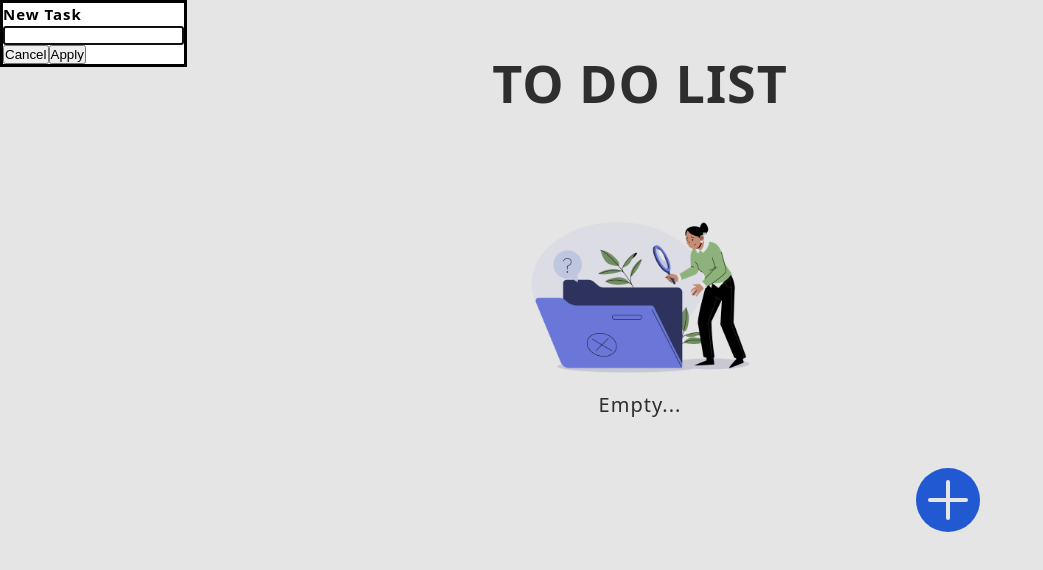
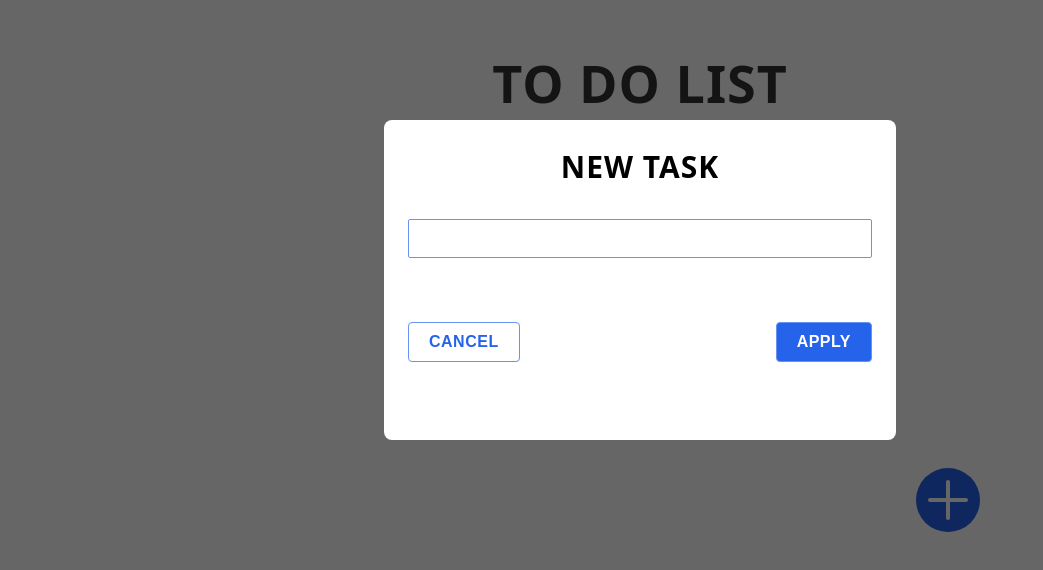
Before and after one commit to thesubodh1/To-Do-App, a React (Vite) app: page / in a window 1280 px wide. Both pictures are taken after a click on the button 948 px from the left and 501 px from the top of the page. Shown: the top 570 px of the page, without its empty margins (0-1043 px from the left). Built offline with nearby package versions, Linux system fonts and the light colour scheme.

Commit message:
new task added and console logged

```diff
--- a/src/App.jsx
+++ b/src/App.jsx
@@ -1,4 +1,4 @@
-import { useState,useRef } from "react";
+import { useState, useRef } from "react";
 
 import "./App.css";
 import Header from "./components/Header";
@@ -9,18 +9,32 @@ import AddNewTask from "./components/AddNewTask";
 
 function App() {
   const modal = useRef();
-  const [task,setTask] = useState([]);
+  const [task, setTask] = useState([]);
 
-  function handleAddNewTask(){
+  function handleAddNewTask() {
     modal.current.open();
   }
+
+  function handleCancel() {
+    modal.current.close();
+  }
+
+  function handleConfirm(newTask){
+      setTask((previousTasks) => {
+          return [...previousTasks,newTask]
+      })
+  }
+
+  console.log(task)
   return (
-    <>
-      <Modal ref={modal}><AddNewTask/></Modal>
+    <main>
+      <Modal ref={modal}>
+        <AddNewTask onCancel={handleCancel} onConfirm={handleConfirm}/>
+      </Modal>
       <Header />
-      {task.length == 0 ? <EmptyScreen /> : "New Tasks"}
-      <AddButton onAdd={handleAddNewTask}/>
-    </>
+      <EmptyScreen />
+      <AddButton onAdd={handleAddNewTask} />
+    </main>
   );
 }
 
--- a/src/components/AddNewTask.jsx
+++ b/src/components/AddNewTask.jsx
@@ -1,13 +1,29 @@
-export default function AddNewTask(){
-    return(
-        <div className="new-task">
-            <h2 className="heading-secondary">New Task</h2>
-            <input type="text" />
+import { useRef } from "react";
 
-            <div className="task-btns">
-                <button>Cancel</button>
-                <button>Apply</button>
-            </div>
-        </div>
-    );
+export default function AddNewTask({ onCancel, onConfirm }) {
+  const title = useRef();
+
+  function handleAddTask() {
+    const taskTitle = title.current.value;
+    const taskId = Math.random();
+
+    onConfirm({
+      title: taskTitle,
+      id: taskId,
+    });
+  }
+  return (
+    <div className="new-task">
+      <h2 className="heading-secondary">New Task</h2>
+      <input type="text" ref={title} />
+      <div className="task-btns">
+        <button className="btn cancel" onClick={onCancel}>
+          Cancel
+        </button>
+        <button className="btn apply" onClick={handleAddTask}>
+          Apply
+        </button>
+      </div>
+    </div>
+  );
 }
--- a/src/index.css
+++ b/src/index.css
@@ -6,44 +6,121 @@
   text-rendering: optimizeLegibility;
   -webkit-font-smoothing: antialiased;
   -moz-osx-font-smoothing: grayscale;
-  position:relative;
+  position: relative;
+
 }
 
-.section-header{
+.section-header {
   margin-bottom: 8rem;
   margin-top: 2.4rem;
 }
 
-.section-header h1{
+.section-header h1 {
   font-size: 5.2rem;
 }
 
-
-.empty-img{
+.empty-img {
   width: 30%;
   height: 100%;
 }
 
-.empty-text{
+.empty-text {
   font-size: 2rem;
   margin-bottom: 4.8rem;
-
 }
 
-.add-btn{
+.add-btn {
   position: absolute;
   right: 30rem;
 }
 
-.add{
+.add {
   background: none;
   border: none;
 }
 
-.add-icon{
+.add-icon {
   height: 6.4rem;
   width: 6.4rem;
-  background-color:#2563eb ;
+  background-color: #2563eb;
   border-radius: 50%;
   color: #fff;
 }
+
+.modal::backdrop {
+  position: fixed;
+  top: 0;
+  left: 0;
+  z-index: 1;
+  width: 100%;
+  height: 100vh;
+  background: rgba(0, 0, 0, 0.6);
+}
+
+.modal {
+  position: fixed;
+  top: 25%;
+  left: 50%;
+  transform: translate(-50%, -25%);
+  min-width: 40%;
+  min-height: 40%;
+  z-index: 2;
+  background: #fff;
+  border: none;
+  border-radius: 0.8rem;
+  animation: slide-down-fade-in 0.3s ease-out forwards;
+}
+
+.new-task {
+  padding: 2.4rem;
+  text-align: center;
+}
+
+.heading-secondary {
+  text-transform: uppercase;
+  font-size: 3rem;
+  margin-bottom: 3rem;
+}
+
+.new-task input {
+  background: none;
+  border-radius: 0.2rem;
+  border: 1px solid #6692f1;
+  width: 100%;
+  font-size: 1.8rem;
+  padding: 0.8rem 0;
+  outline: none;
+  margin-bottom: 6.4rem;
+  color: #2563eb;
+}
+
+.new-task input:focus, .new-task input:active {
+  border: 1px solid #6692f1;
+  outline: none;
+}
+
+.task-btns{
+  display: flex;
+  justify-content: space-between;
+}
+
+.btn{
+  outline: none;
+  background: none;
+  border: 1px solid #6692f1;
+  padding: 1rem 2rem;
+  border-radius: 0.4rem;
+  text-transform: uppercase;
+  font-weight: 600;
+  letter-spacing: 0.5px;
+  font-size: 1.6rem;
+}
+
+.btn.cancel{
+  color: #2563eb;
+}
+
+.btn.apply{
+  background-color: #2563eb;
+  color: #fff;
+}
```
